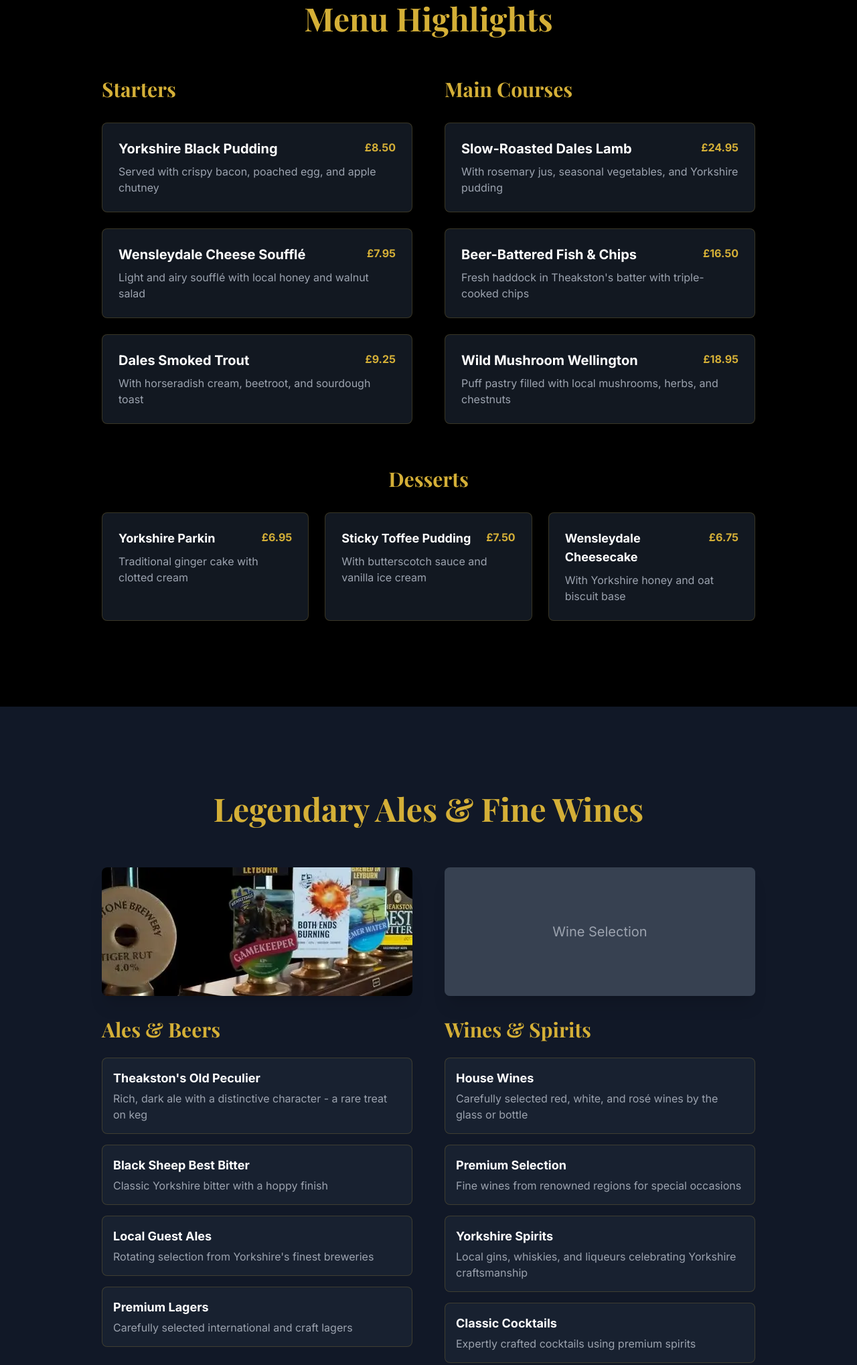
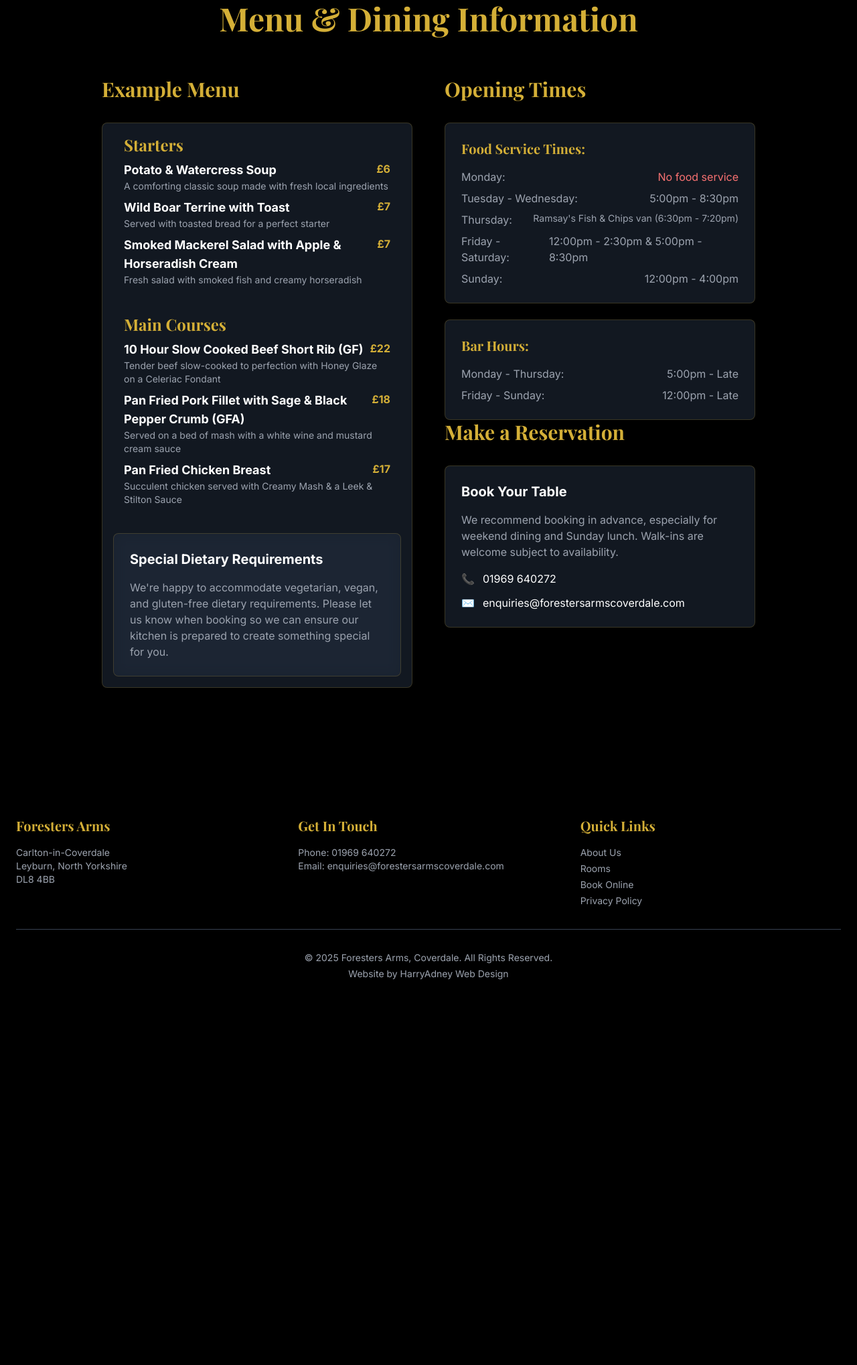
Before and after one commit to HarryAdney/July2025, an Astro site: page /redesign/july2025/restaurant in a window 1280 px wide. Shown: the part 1645-3683 px from the top of the page at 67% size. After the commit the page ends 3173 px from the top, so only its background shows below. Built offline with nearby package versions, Linux system fonts and the light colour scheme; Astro itself is replaced by a stand-in of ours.

Commit message:
Combine menu and opening columns into one column Fix formatting issues Fix font issues,

```diff
--- /dev/null
+++ b/src/menu.html
@@ -0,0 +1,65 @@
+<!DOCTYPE html>
+<html lang="en">
+<head>
+  <meta charset="UTF-8">
+  <meta name="viewport" content="width=device-width, initial-scale=1.0">
+  <title>Menu</title>
+  <style>
+    body {
+      font-family: Arial, sans-serif;
+      margin: 40px;
+      background-color: #fdfdfd;
+      color: #333;
+    }
+    .menu-container {
+      max-width: 600px;
+      margin: 0 auto;
+      text-align: center;
+    }
+    h1 {
+      font-size: 2.5rem;
+      margin-bottom: 20px;
+    }
+    h2 {
+      font-size: 1.5rem;
+      margin: 30px 0 10px;
+    }
+    .menu-item {
+      margin: 15px 0;
+      font-size: 1.1rem;
+    }
+    .price {
+      display: block;
+      font-weight: bold;
+      margin-top: 5px;
+    }
+  </style>
+</head>
+<body>
+  <div class="menu-container">
+    <h1>Menu</h1>
+
+    <h2>Starter</h2>
+    <div class="menu-item">
+      Potato &amp; Watercress Soup <span class="price">£6</span>
+    </div>
+    <div class="menu-item">
+      Wild Boar Terrine with Toast <span class="price">£7</span>
+    </div>
+    <div class="menu-item">
+      Smoked Mackerel Salad with Apple &amp; Horseradish Cream <span class="price">£7</span>
+    </div>
+
+    <h2>Main</h2>
+    <div class="menu-item">
+      10 Hour Slow Cooked Beef Short Rib with Honey Glaze on a Celeriac Fondant (GF) <span class="price">£22</span>
+    </div>
+    <div class="menu-item">
+      Pan Fried Pork Fillet with Sage &amp; Black Pepper Crumb Served on a Bed of Mash with a White Wine &amp; Mustard Cream Sauce (GFA) <span class="price">£18</span>
+    </div>
+    <div class="menu-item">
+      Pan Fried Chicken Breast Served with Creamy Mash &amp; a Leek &amp; Stilton Sauce <span class="price">£17</span>
+    </div>
+  </div>
+</body>
+</html>
--- a/src/pages/restaurant.astro
+++ b/src/pages/restaurant.astro
@@ -66,203 +66,99 @@ import "../styles/global.css";
       </div>
     </section>
 
-    <!-- Menu Highlights Section -->
+    <!-- Combined Menu & Dining Information Section -->
     <section id="menu" class="py-20 bg-black md:py-32">
       <div class="container px-6 mx-auto">
         <h2
           class="mb-16 text-4xl text-center md:text-5xl font-display gold-accent animate-fadeInUp"
         >
-          Menu Highlights
+          Menu & Dining Information
         </h2>
 
+        <div class="grid gap-12 lg:grid-cols-2">
+          <!-- Left Column: Menu -->
+          <div class="animate-fadeInUp delay-1">
+            <h3 class="mb-8 text-3xl font-display gold-accent">Example Menu</h3>
+
             <!-- Menu Categories -->
-        <div class="grid gap-12 lg:grid-cols-2">
+            <div class="space-y-8 p-4 rounded-lg glassmorphic-card">
               <!-- Starters -->
-          <div class="animate-fadeInUp delay-1">
-            <h3 class="mb-8 text-3xl font-display gold-accent">Starters</h3>
-            <div class="space-y-6">
-              <div class="p-6 rounded-lg glassmorphic-card">
-                <div class="flex justify-between items-start mb-2">
-                  <h4 class="text-xl font-semibold text-white">Yorkshire Black Pudding</h4>
-                  <span class="text-gold-accent font-semibold">£8.50</span>
+              <div>
+                <h4 class="pr-4 pl-4 mb-2 text-2xl font-display gold-accent">Starters</h4>
+                <div class="">
+                  <div class="pr-4 pl-4 pb-2">
+                    <div class="flex justify-between">
+                      <h5 class="text-lg font-semibold text-white">Potato & Watercress Soup</h5>
+                      <span class="text-gold-accent font-semibold">£6</span>
                     </div>
-                <p class="text-gray-400">Served with crispy bacon, poached egg, and apple chutney</p>
+                    <p class="text-gray-400 text-sm">A comforting classic soup made with fresh local ingredients</p>
                   </div>
 
-              <div class="p-6 rounded-lg glassmorphic-card">
-                <div class="flex justify-between items-start mb-2">
-                  <h4 class="text-xl font-semibold text-white">Wensleydale Cheese Soufflé</h4>
-                  <span class="text-gold-accent font-semibold">£7.95</span>
+                  <div class="pr-4 pl-4 pb-2">
+                    <div class="flex justify-between">
+                      <h5 class="text-lg font-semibold text-white">Wild Boar Terrine with Toast</h5>
+                      <span class="text-gold-accent font-semibold">£7</span>
                     </div>
-                <p class="text-gray-400">Light and airy soufflé with local honey and walnut salad</p>
+                    <p class="text-gray-400 text-sm">Served with toasted bread for a perfect starter</p>
                   </div>
 
-              <div class="p-6 rounded-lg glassmorphic-card">
-                <div class="flex justify-between items-start mb-2">
-                  <h4 class="text-xl font-semibold text-white">Dales Smoked Trout</h4>
-                  <span class="text-gold-accent font-semibold">£9.25</span>
+                  <div class="pr-4 pl-4 pb-2">
+                    <div class="flex justify-between">
+                      <h5 class="text-lg font-semibold text-white">Smoked Mackerel Salad with Apple & Horseradish Cream</h5>
+                      <span class="text-gold-accent font-semibold">£7</span>
                     </div>
-                <p class="text-gray-400">With horseradish cream, beetroot, and sourdough toast</p>
+                    <p class="text-gray-400 text-sm">Fresh salad with smoked fish and creamy horseradish</p>
                   </div>
                 </div>
               </div>
 
               <!-- Main Courses -->
-          <div class="animate-fadeInUp delay-2">
-            <h3 class="mb-8 text-3xl font-display gold-accent">Main Courses</h3>
-            <div class="space-y-6">
-              <div class="p-6 rounded-lg glassmorphic-card">
-                <div class="flex justify-between items-start mb-2">
-                  <h4 class="text-xl font-semibold text-white">Slow-Roasted Dales Lamb</h4>
-                  <span class="text-gold-accent font-semibold">£24.95</span>
+              <div>
+                <h4 class="pr-4 pl-4 mb-2 text-2xl font-display gold-accent">Main Courses</h4>
+                <div>
+                  <div class="pr-4 pl-4 pb-2">
+                    <div class="flex justify-between">
+                      <h5 class="text-lg font-semibold text-white">10 Hour Slow Cooked Beef Short Rib (GF)</h5>
+                      <span class="text-gold-accent font-semibold">£22</span>
                     </div>
-                <p class="text-gray-400">With rosemary jus, seasonal vegetables, and Yorkshire pudding</p>
+                    <p class="text-gray-400 text-sm">Tender beef slow-cooked to perfection with Honey Glaze on a Celeriac Fondant</p>
+                  </div>
+                  <div class="pr-4 pl-4 pb-2">
+                    <div class="flex justify-between">
+                      <h5 class="text-lg font-semibold text-white">Pan Fried Pork Fillet with Sage &amp; Black Pepper Crumb (GFA)</h5>
+                      <span class="text-gold-accent font-semibold">£18</span>
+                    </div>
+                    <p class="text-gray-400 text-sm">Served on a bed of mash with a white wine and mustard cream sauce</p>
                   </div>
 
-              <div class="p-6 rounded-lg glassmorphic-card">
-                <div class="flex justify-between items-start mb-2">
-                  <h4 class="text-xl font-semibold text-white">Beer-Battered Fish & Chips</h4>
-                  <span class="text-gold-accent font-semibold">£16.50</span>
+                  <div class="pr-4 pl-4 pb-2">
+                    <div class="flex justify-between">
+                      <h5 class="text-lg font-semibold text-white">Pan Fried Chicken Breast </h5>
+                      <span class="text-gold-accent font-semibold">£17</span>
                     </div>
-                <p class="text-gray-400">Fresh haddock in Theakston's batter with triple-cooked chips</p>
+                    <p class="text-gray-400 text-sm">Succulent chicken served with Creamy Mash & a Leek & Stilton Sauce</p>
                   </div>
 
-              <div class="p-6 rounded-lg glassmorphic-card">
-                <div class="flex justify-between items-start mb-2">
-                  <h4 class="text-xl font-semibold text-white">Wild Mushroom Wellington</h4>
-                  <span class="text-gold-accent font-semibold">£18.95</span>
-                </div>
-                <p class="text-gray-400">Puff pastry filled with local mushrooms, herbs, and chestnuts</p>
                 </div>
               </div>
+<div class="p-6 rounded-lg glassmorphic-card">
+                <h4 class="mb-4 text-xl font-semibold text-white">Special Dietary Requirements</h4>
+                <p class="text-gray-400">
+                  We're happy to accommodate vegetarian, vegan, and gluten-free dietary requirements. Please let us know when booking so we can ensure our kitchen is prepared to create something special for you.
+                </p>
               </div>
             </div>
 
-        <!-- Desserts -->
-        <div class="mt-16 animate-fadeInUp delay-3">
-          <h3 class="mb-8 text-3xl text-center font-display gold-accent">Desserts</h3>
-          <div class="grid gap-6 md:grid-cols-3">
-            <div class="p-6 rounded-lg glassmorphic-card">
-              <div class="flex justify-between items-start mb-2">
-                <h4 class="text-lg font-semibold text-white">Yorkshire Parkin</h4>
-                <span class="text-gold-accent font-semibold">£6.95</span>
-              </div>
-              <p class="text-gray-400">Traditional ginger cake with clotted cream</p>
+
           </div>
 
-            <div class="p-6 rounded-lg glassmorphic-card">
-              <div class="flex justify-between items-start mb-2">
-                <h4 class="text-lg font-semibold text-white">Sticky Toffee Pudding</h4>
-                <span class="text-gold-accent font-semibold">£7.50</span>
-              </div>
-              <p class="text-gray-400">With butterscotch sauce and vanilla ice cream</p>
-            </div>
-
-            <div class="p-6 rounded-lg glassmorphic-card">
-              <div class="flex justify-between items-start mb-2">
-                <h4 class="text-lg font-semibold text-white">Wensleydale Cheesecake</h4>
-                <span class="text-gold-accent font-semibold">£6.75</span>
-              </div>
-              <p class="text-gray-400">With Yorkshire honey and oat biscuit base</p>
-            </div>
-          </div>
-        </div>
-      </div>
-    </section>
-
-    <!-- Drinks Section -->
-    <section class="py-20 bg-gray-900 md:py-32">
-      <div class="container px-6 mx-auto">
-        <h2
-          class="mb-16 text-4xl text-center md:text-5xl font-display gold-accent animate-fadeInUp"
-        >
-          Legendary Ales & Fine Wines
-        </h2>
-
-        <div class="grid gap-12 lg:grid-cols-2">
-          <!-- Ales & Beers -->
-          <div class="animate-fadeInUp delay-1">
-            <div class="mb-8 overflow-hidden bg-gray-800 rounded-lg shadow-xl">
-              <img
-                src="/redesign/july2025/bar-527x192.webp"
-                alt="Our selection of ales and beers"
-                class="w-full h-48 object-cover"
-              />
-            </div>
-            <h3 class="mb-6 text-3xl font-display gold-accent">Ales & Beers</h3>
-            <div class="space-y-4">
-              <div class="p-4 rounded-lg glassmorphic-card">
-                <h4 class="text-lg font-semibold text-white mb-1">Theakston's Old Peculier</h4>
-                <p class="text-gray-400">Rich, dark ale with a distinctive character - a rare treat on keg</p>
-              </div>
-
-              <div class="p-4 rounded-lg glassmorphic-card">
-                <h4 class="text-lg font-semibold text-white mb-1">Black Sheep Best Bitter</h4>
-                <p class="text-gray-400">Classic Yorkshire bitter with a hoppy finish</p>
-              </div>
-
-              <div class="p-4 rounded-lg glassmorphic-card">
-                <h4 class="text-lg font-semibold text-white mb-1">Local Guest Ales</h4>
-                <p class="text-gray-400">Rotating selection from Yorkshire's finest breweries</p>
-              </div>
-
-              <div class="p-4 rounded-lg glassmorphic-card">
-                <h4 class="text-lg font-semibold text-white mb-1">Premium Lagers</h4>
-                <p class="text-gray-400">Carefully selected international and craft lagers</p>
-              </div>
-            </div>
-          </div>
-
-          <!-- Wines & Spirits -->
+          <!-- Right Column: Hours and Reservations -->
           <div class="animate-fadeInUp delay-2">
-            <div class="mb-8 overflow-hidden bg-gray-800 rounded-lg shadow-xl">
-              <div class="flex items-center justify-center w-full h-48 bg-gray-700">
-                <span class="text-xl text-gray-400">Wine Selection</span>
-              </div>
-            </div>
-            <h3 class="mb-6 text-3xl font-display gold-accent">Wines & Spirits</h3>
-            <div class="space-y-4">
-              <div class="p-4 rounded-lg glassmorphic-card">
-                <h4 class="text-lg font-semibold text-white mb-1">House Wines</h4>
-                <p class="text-gray-400">Carefully selected red, white, and rosé wines by the glass or bottle</p>
-              </div>
-
-              <div class="p-4 rounded-lg glassmorphic-card">
-                <h4 class="text-lg font-semibold text-white mb-1">Premium Selection</h4>
-                <p class="text-gray-400">Fine wines from renowned regions for special occasions</p>
-              </div>
-
-              <div class="p-4 rounded-lg glassmorphic-card">
-                <h4 class="text-lg font-semibold text-white mb-1">Yorkshire Spirits</h4>
-                <p class="text-gray-400">Local gins, whiskies, and liqueurs celebrating Yorkshire craftsmanship</p>
-              </div>
-
-              <div class="p-4 rounded-lg glassmorphic-card">
-                <h4 class="text-lg font-semibold text-white mb-1">Classic Cocktails</h4>
-                <p class="text-gray-400">Expertly crafted cocktails using premium spirits</p>
-              </div>
-            </div>
-          </div>
-        </div>
-      </div>
-    </section>
-
-    <!-- Opening Hours & Reservations -->
-    <section class="py-20 bg-black md:py-32">
-      <div class="container px-6 mx-auto">
-        <h2
-          class="mb-16 text-4xl text-center md:text-5xl font-display gold-accent animate-fadeInUp"
-        >
-          Dining Hours & Reservations
-        </h2>
-
-        <div class="grid gap-12 lg:grid-cols-2">
             <!-- Opening Hours -->
-          <div class="animate-fadeInUp delay-1">
-            <h3 class="mb-8 text-3xl font-display gold-accent">Restaurant Hours</h3>
+            <h3 class="mb-8 text-3xl font-display gold-accent">Opening Times</h3>
             <div class="space-y-6">
               <div class="p-6 rounded-lg glassmorphic-card">
-                <h4 class="mb-4 text-xl font-semibold gold-accent">Food Service Times:</h4>
+                <h4 class="mb-4 text-xl font-display gold-accent">Food Service Times:</h4>
                 <ul class="space-y-2 text-gray-400">
                   <li class="flex justify-between">
                     <span>Monday:</span>
@@ -288,7 +184,7 @@ import "../styles/global.css";
               </div>
 
               <div class="p-6 rounded-lg glassmorphic-card">
-                <h4 class="mb-4 text-xl font-semibold gold-accent">Bar Hours:</h4>
+                <h4 class="mb-4 text-xl font-display gold-accent">Bar Hours:</h4>
                 <ul class="space-y-2 text-gray-400">
                   <li class="flex justify-between">
                     <span>Monday - Thursday:</span>
@@ -301,10 +197,8 @@ import "../styles/global.css";
                 </ul>
               </div>
             </div>
-          </div>
 
             <!-- Reservations -->
-          <div class="animate-fadeInUp delay-2">
             <h3 class="mb-8 text-3xl font-display gold-accent">Make a Reservation</h3>
             <div class="space-y-6">
               <div class="p-6 rounded-lg glassmorphic-card">
@@ -328,19 +222,7 @@ import "../styles/global.css";
                 </div>
               </div>
 
-              <div class="p-6 rounded-lg glassmorphic-card">
-                <h4 class="mb-4 text-xl font-semibold text-white">Special Dietary Requirements</h4>
-                <p class="text-gray-400">
-                  We're happy to accommodate vegetarian, vegan, and gluten-free dietary requirements. Please let us know when booking so we can ensure our kitchen is prepared to create something special for you.
-                </p>
-              </div>
 
-              <div class="p-6 rounded-lg glassmorphic-card">
-                <h4 class="mb-4 text-xl font-semibold text-white">Private Dining</h4>
-                <p class="text-gray-400">
-                  Our historic Long Room is available for private dining events, celebrations, and business meetings. Contact us to discuss your requirements and create a memorable experience.
-                </p>
-              </div>
             </div>
           </div>
         </div>
@@ -348,7 +230,7 @@ import "../styles/global.css";
     </section>
 
     <!-- Call to Action -->
-    <section class="py-20 bg-gray-900">
+    <!-- <section class="py-20 bg-gray-900">
       <div class="container px-6 mx-auto text-center">
         <h2 class="mb-6 text-4xl font-display gold-accent animate-fadeInUp">
           Ready to Dine With Us?
@@ -371,7 +253,7 @@ import "../styles/global.css";
           </a>
         </div>
       </div>
-    </section>
+    </section> -->
   </main>
 
   <Footer />
```
Also changed, not shown: todo.txt (added). Lines whose indentation alone changed are shown as unchanged.
